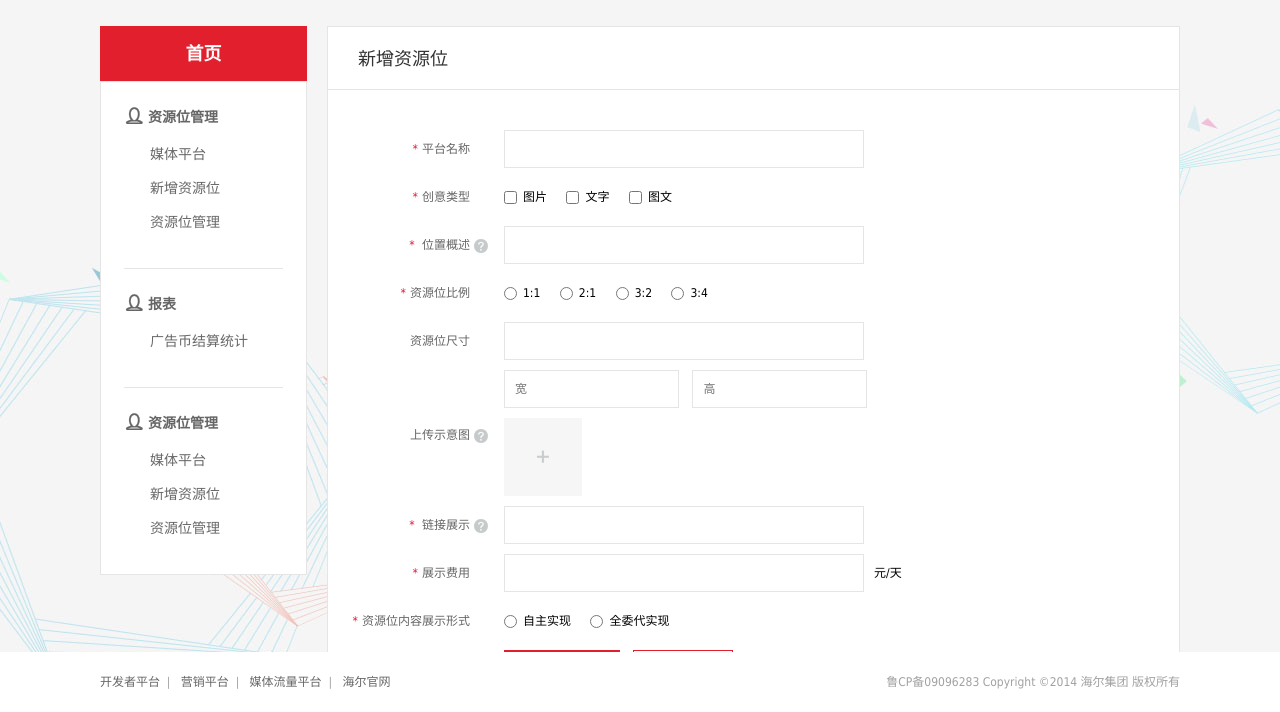
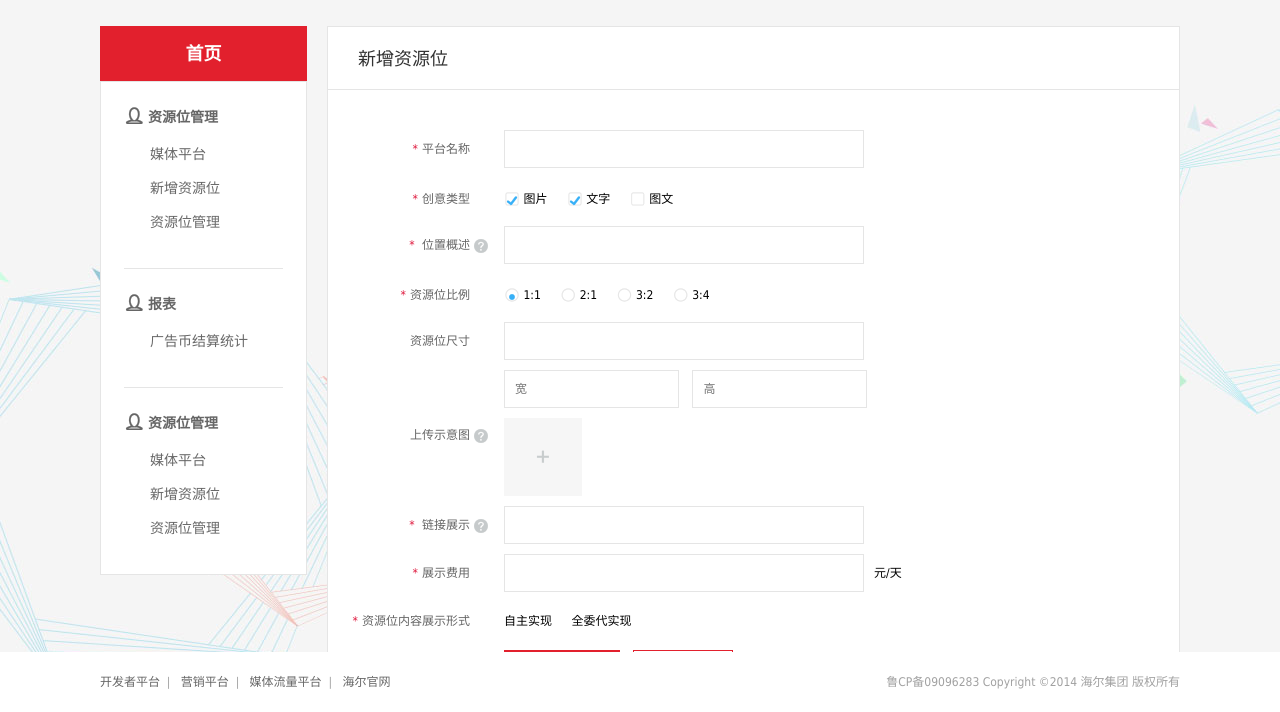
Before and after one commit to fallrain/MarktingPlatform, a plain HTML site: page editResn.html in a window 1280 px wide. Shown: the part 88-800 px from the top of the page. Drawn offline with Linux system fonts and the light colour scheme.

Commit message:
添加单选复选图标

```diff
--- a/css/app/common.scss
+++ b/css/app/common.scss
@@ -123,13 +123,30 @@
 }
 
 .mp-ck-par {
+  position: relative;
   margin-right: 16px;
   cursor: pointer;
+}
+
+.mp-ck-par .iconfont {
+  color: $mp-bd-color;
+  position: relative;
+  top: 2px;
+}
+
+.mp-ck-par .mp-ck-checkedicon {
+  position: absolute;
+  top: -10px;
+  left: 0;
 }
 
 .mp-ckgp-ck {
   vertical-align: middle;
   margin-right: 6px;
+  position: absolute;
+  top: 1px;
+  left: 1px;
+  opacity: 0;
 }
 
 /*多选框End*/
@@ -141,6 +158,7 @@
 }
 
 .mp-rd-par {
+  position: relative;
   margin-right: 16px;
   cursor: pointer;
 }
@@ -148,6 +166,20 @@
 .mp-rdgp-rd {
   vertical-align: middle;
   margin-right: 6px;
+  position: absolute;
+  top: 1px;
+  left: 1px;
+  opacity: 0;
+}
+.mp-rd-par .iconfont {
+  color: $mp-bd-color;
+  position: relative;
+  top: 2px;
+}
+.mp-rd-par .mp-ck-checkedicon {
+  position: absolute;
+  top: -10px;
+  left: 0;
 }
 
 /*单选框End*/
--- a/css/app/iconfont.css
+++ b/css/app/iconfont.css
@@ -26,14 +26,14 @@
 
 .icon-jia:before { content: "\e600"; }
 
+.icon-danxuanxzh:before { content: "\e609"; color: #37b0f7;}
+
 .icon-duihao:before { content: "\e624"; }
 
 .icon-wenhao:before { content: "\e66d"; }
 
-.icon-danxuanzzq:before { content: "\e6e8"; }
+.icon-fuxuanxzh:before { content: "\e75b"; color: #37b0f7;}
+
+.icon-danxuanxzq:before { content: "\e6e8"; }
 
 .icon-fuxuanxzq:before { content: "\e601"; }
-
-.icon-fuxuanxzh:before { content: "\e602"; }
-
-.icon-danxuanxzh:before { content: "\e606"; }
--- a/editResn.html
+++ b/editResn.html
@@ -89,13 +89,19 @@
               <label class="mp-form-name require-mark">创意类型</label>
               <div class="mp-form-val">
                 <div class="mp-ckgp">
-                  <label class="mp-ck-par">
+                  <label class="mp-ck-par js-mp-ck-par">
+                    <i class="iconfont icon-fuxuanxzq"></i>
+                    <i class="iconfont icon-fuxuanxzh mp-ck-checkedicon js-checked"></i>
                     <input class="mp-ckgp-ck" type="checkbox" name="cylx">图片
                   </label>
-                  <label class="mp-ck-par">
+                  <label class="mp-ck-par js-mp-ck-par">
+                    <i class="iconfont icon-fuxuanxzq "></i>
+                    <i class="iconfont icon-fuxuanxzh mp-ck-checkedicon js-checked"></i>
                     <input class="mp-ckgp-ck" type="checkbox" name="cylx">文字
                   </label>
-                  <label class="mp-ck-par">
+                  <label class="mp-ck-par js-mp-ck-par">
+                    <i class="iconfont icon-fuxuanxzq "></i>
+                    <i class="js-checked iconfont icon-fuxuanxzh mp-ck-checkedicon dis-none"></i>
                     <input class="mp-ckgp-ck" type="checkbox" name="cylx">图文
                   </label>
                 </div>
@@ -121,15 +127,23 @@
               <div class="mp-form-val">
                 <div class="mp-rdgp">
                   <label class="mp-rd-par">
+                    <i class="iconfont icon-danxuanxzq"></i>
+                    <i class="iconfont icon-danxuanxzh mp-ck-checkedicon js-checked"></i>
                     <input class="mp-rdgp-rd" type="radio" name="zywbl">1:1
                   </label>
                   <label class="mp-rd-par">
+                    <i class="iconfont icon-danxuanxzq"></i>
+                    <i class="iconfont icon-danxuanxzh mp-ck-checkedicon js-checked dis-none"></i>
                     <input class="mp-rdgp-rd" type="radio" name="zywbl">2:1
                   </label>
                   <label class="mp-rd-par">
+                    <i class="iconfont icon-danxuanxzq"></i>
+                    <i class="iconfont icon-danxuanxzh mp-ck-checkedicon js-checked dis-none"></i>
                     <input class="mp-rdgp-rd" type="radio" name="zywbl">3:2
                   </label>
                   <label class="mp-rd-par">
+                    <i class="iconfont icon-danxuanxzq"></i>
+                    <i class="iconfont icon-danxuanxzh mp-ck-checkedicon js-checked dis-none"></i>
                     <input class="mp-rdgp-rd" type="radio" name="zywbl">3:4
                   </label>
                 </div>
```
Also changed, not shown: css/app/common.css, css/app/common.min.css, css/app/iconfont.min.css, fonts/iconfont.ttf, fonts/iconfont.woff, 3 other files.
